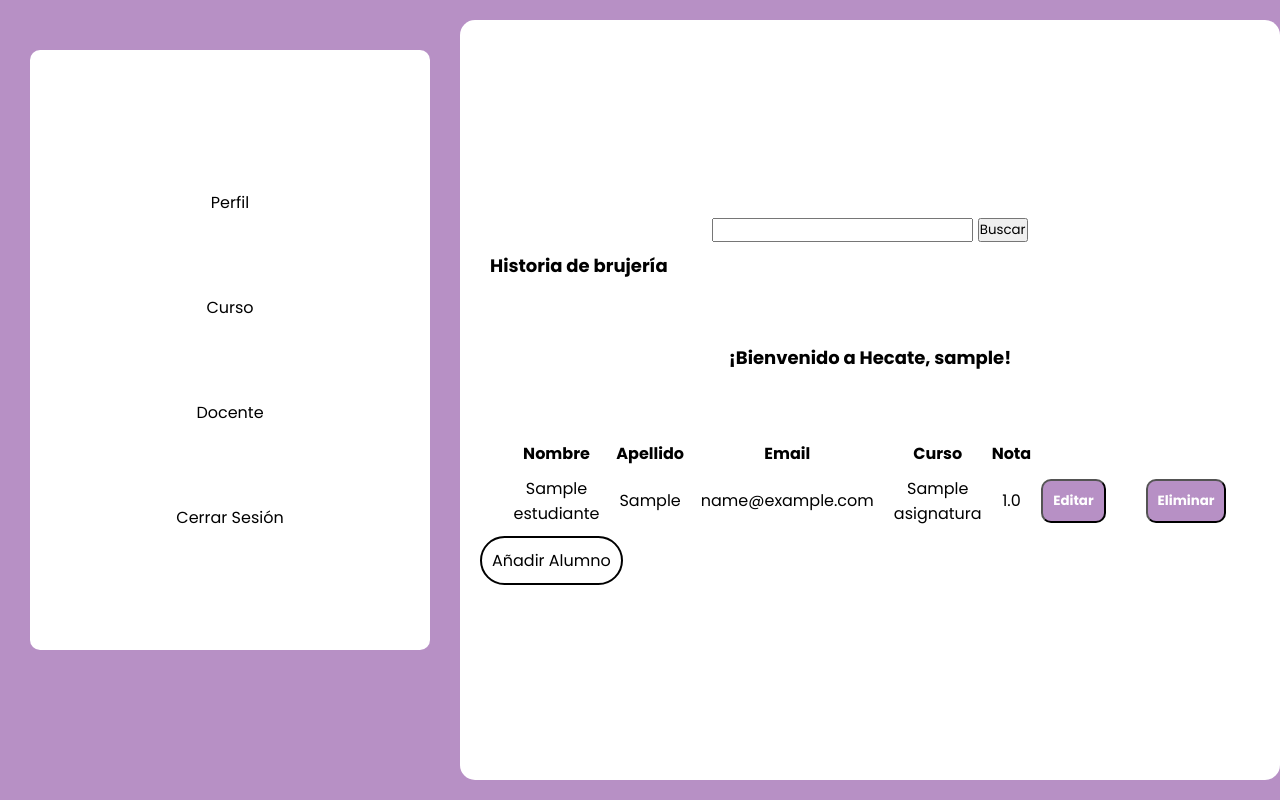
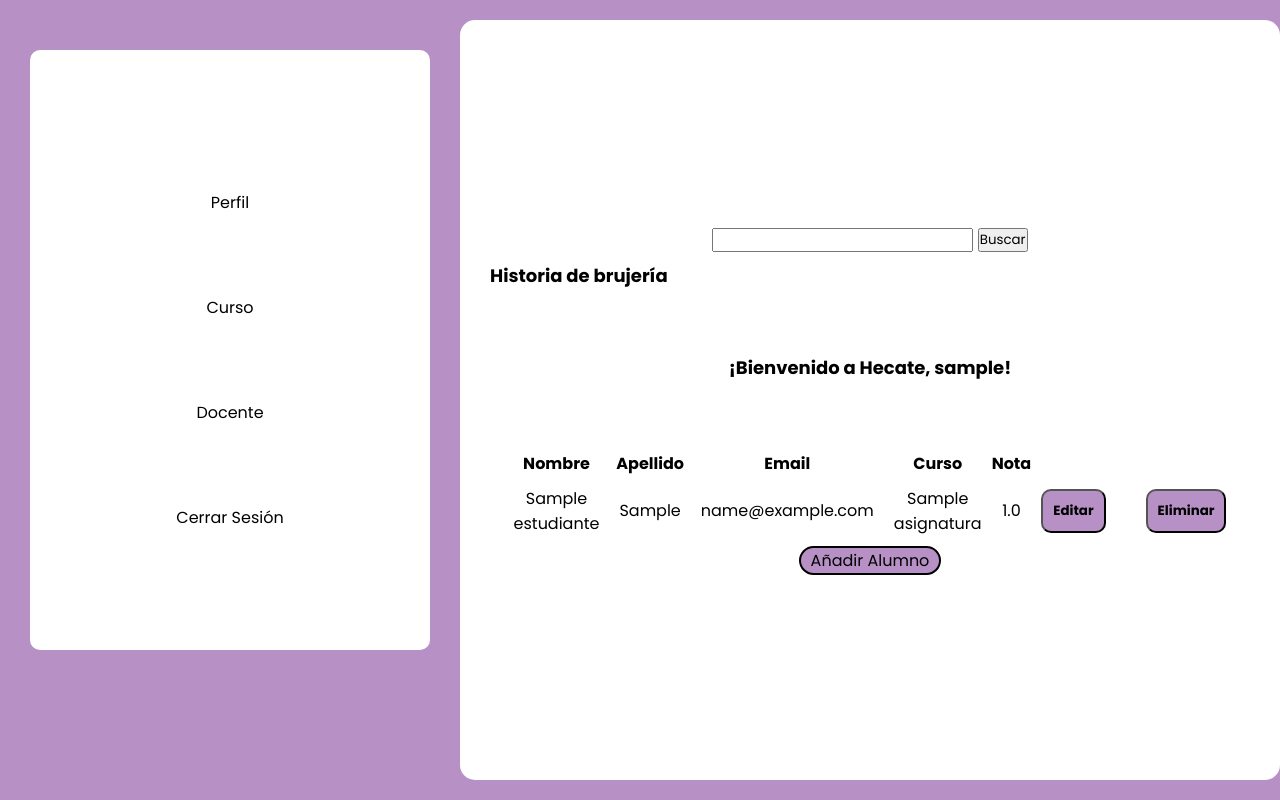
Before and after one commit to AlexandraZambrano/HEKATE_UHM, a Django app: page / in a window 1280 px wide. Run offline with Django 4.2, Linux system fonts and the light colour scheme; a user stored in the database is signed in; tables that the repository leaves empty hold one stand-in row (values such as "Sample post"); some web fonts are replaced.

Commit message:
cambios finales profesorcurso

```diff
--- a/universidad/webapp/static/main.css
+++ b/universidad/webapp/static/main.css
@@ -138,14 +138,21 @@ ul{
     margin-top: 25px;
 }
 
-.profesors_cursos a {
+.profecito a {
     text-align: center;
     padding: 10px 10px;
     color: black;
-    background-color: white;
+    text-decoration: none;
+
+}
+
+.profecito {
+
+    background-color: #B790C5;
     border-radius: 30px;
     border: solid black 2px;
-    text-decoration:none;
+
+
 }
 
   botone {text-decoration: none;
@@ -222,7 +229,7 @@ td{
 
 .botoneditar1 {
     text-decoration: none;
-    color: white;
+    color: black;
     background-color: #B790C5;
     padding: 10px 10px;
     border: 1;
@@ -232,5 +239,5 @@ td{
 
 .botoneditar1 a{
     text-decoration: none;
-    color: white;
+    color: black;
 }
--- a/universidad/webapp/templates/profesorcurso.html
+++ b/universidad/webapp/templates/profesorcurso.html
@@ -89,7 +89,7 @@
                 {% endfor %}
                 </tbody>
             </table>
-        <div class="profesors_cursos">
+        <div class="profecito">
             <a href="NuevoEstudiante/">Añadir Alumno</a>
         </div>
         <br>
```
